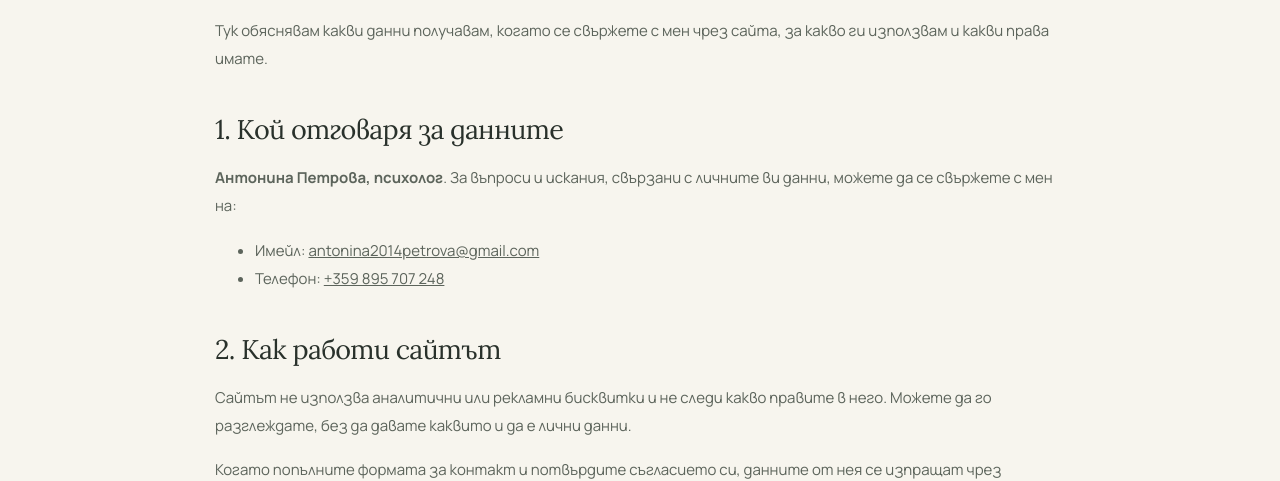
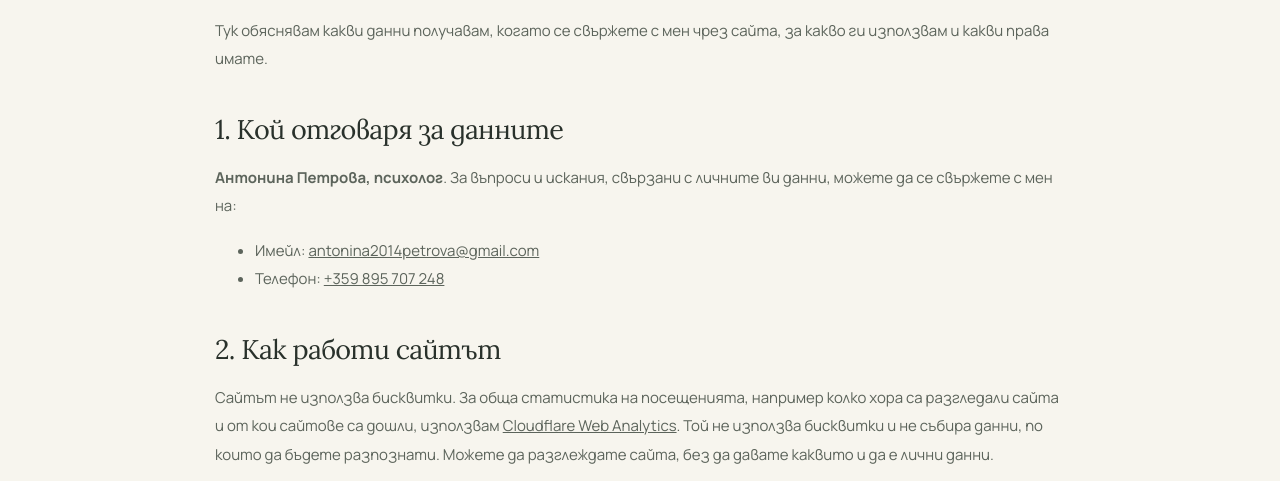
Before and after one commit to Nenoff28/antonina, a plain HTML site: page privacy.html in a window 1280 px wide. Shown: the part 323-804 px from the top of the page. Drawn offline with Linux system fonts and the light colour scheme.

Commit message:
Privacy: mention cookieless Cloudflare Web Analytics

```diff
--- a/privacy.html
+++ b/privacy.html
@@ -50,7 +50,7 @@
         </ul>
 
         <h2>2. Как работи сайтът</h2>
-        <p>Сайтът не използва аналитични или рекламни бисквитки и не следи какво правите в него. Можете да го разглеждате, без да давате каквито и да е лични данни.</p>
+        <p>Сайтът не използва бисквитки. За обща статистика на посещенията, например колко хора са разгледали сайта и от кои сайтове са дошли, използвам <a href="https://www.cloudflare.com/web-analytics/" target="_blank" rel="noopener noreferrer">Cloudflare Web Analytics</a>. Той не използва бисквитки и не събира данни, по които да бъдете разпознати. Можете да разглеждате сайта, без да давате каквито и да е лични данни.</p>
         <p>Когато попълните формата за контакт и потвърдите съгласието си, данните от нея се изпращат чрез услугата <a href="https://formsubmit.co/" target="_blank" rel="noopener noreferrer">FormSubmit</a>, която ги препраща на имейла ми. Самият сайт не пази данните. FormSubmit ги обработва по своите правила за поверителност.</p>
         <p>Получените запитвания и отговорите ми минават през пощенските услуги, които използваме вие и аз. Връзките към Superdoc, Facebook и Instagram водят към външни услуги, които прилагат собствени правила за поверителност.</p>
 
```
